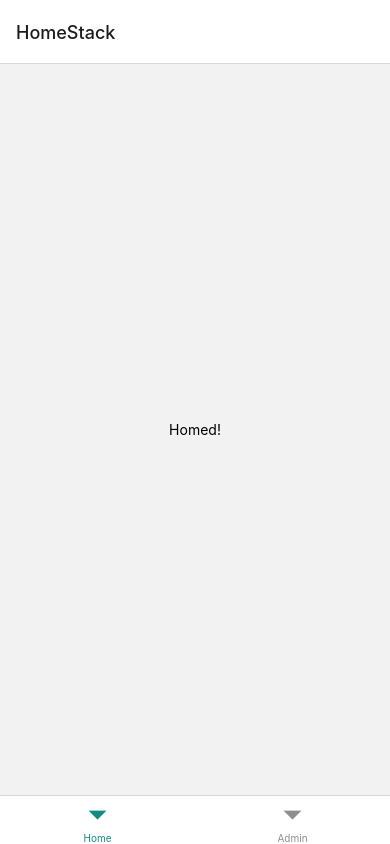
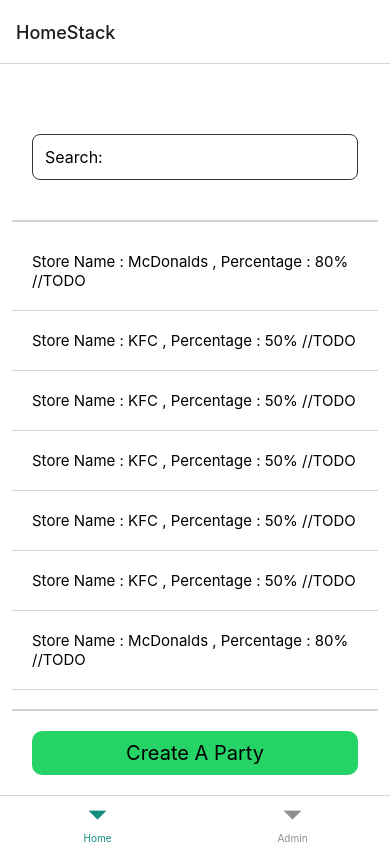
Before and after one commit to jinyangp/codeexp_2022, a React Native app: screen /HomeStack in a window 390 px wide. Built offline with nearby package versions, Linux system fonts and the light colour scheme.

Commit message:
home and admin screen

```diff
--- a/components/screens/HomeScreen.js
+++ b/components/screens/HomeScreen.js
@@ -1,11 +1,128 @@
-import { Text, View } from "react-native";
+import React, { useEffect, useState } from 'react';
+import { Text, View, StyleSheet, TextInput, TouchableOpacity, FlatList } from "react-native";
+import { palette, theme } from '../../utils';
 
-function HomeScreen() {
+const testData = [
+  {
+    storeName: "McDonalds", percentCompleted: "80%",
+  },
+  {
+    storeName: "KFC", percentCompleted: "50%",
+  },
+  {
+    storeName: "KFC", percentCompleted: "50%",
+  },
+  {
+    storeName: "KFC", percentCompleted: "50%",
+  },
+  {
+    storeName: "KFC", percentCompleted: "50%",
+  },
+  {
+    storeName: "KFC", percentCompleted: "50%",
+  },
+  {
+    storeName: "McDonalds", percentCompleted: "80%",
+  },
+  {
+    storeName: "McDonalds", percentCompleted: "80%",
+  },
+  {
+    storeName: "McDonalds", percentCompleted: "80%",
+  },
+  {
+    storeName: "McDonalds", percentCompleted: "80%",
+  },
+  {
+    storeName: "McDonalds", percentCompleted: "80%",
+  }
+];
+
+function HomeScreen({ navigation }) {
+  const [searchValue, setSearchValue] = useState("");
+  const [filteredData, setFilteredData] = useState([]);
+
+  useEffect(() => {
+    setFilteredData(testData.filter((item) => item.storeName.toLowerCase().includes(searchValue.toLowerCase())));
+  }, [searchValue]);
+
+  const renderItem = ({ item }) => {
+    return (
+      <Text style={styles.listItem}>Store Name : {item.storeName} , Percentage : {item.percentCompleted} //TODO</Text>
+    );
+  };
+
   return (
-    <View style={{ flex: 1, justifyContent: "center", alignItems: "center" }}>
-      <Text>Homed!</Text>
+    <View style={styles.container}>
+      <View style={styles.headerContainer} >
+        <TextInput
+          style={styles.input}
+          placeholder='Search:'
+          autoCapitalize='none'
+          keyboardType='default'
+          textContentType='none'
+          autoFocus={true}
+          value={searchValue}
+          onChangeText={text => setSearchValue(text)}
+        />
+      </View>
+
+      <FlatList data={filteredData} renderItem={renderItem} />
+
+      <View style={styles.footerContainer}>
+        <TouchableOpacity onPress={() => {navigation.navigate("CreateGroup")}} style={styles.button}>
+          <Text style={styles.buttonText}>Create A Party</Text>
+        </TouchableOpacity>
+      </View>
     </View>
   );
 }
 
 export default HomeScreen;
+
+const styles = StyleSheet.create({
+  container: {
+    flex: 1,
+    backgroundColor: '#fff',
+    paddingTop: 50,
+    paddingHorizontal: 12,
+  },
+  headerContainer: {
+    padding: 20,
+    alignItems: 'flex-start',
+    marginBottom: 10,
+    borderBottomColor: "lightgrey",
+    borderBottomWidth: 2,
+  },
+  input: {
+    backgroundColor: '#fff',
+    marginBottom: 20,
+    fontSize: 16,
+    borderWidth: 1,
+    borderColor: '#333',
+    borderRadius: 8,
+    padding: 12,
+    width: "100%",
+  },
+  footerContainer: {
+    padding: 20,
+    borderTopColor: "lightgrey",
+    borderTopWidth: 2,
+  },
+  button: {
+    backgroundColor: theme.colors.secondary,
+    padding: 10,
+    borderRadius: 10,
+  },
+  buttonText: {
+      color: "black",
+      alignSelf: 'center',
+      fontSize: 20,
+  },
+  listItem: {
+    padding: 20,
+    borderBottomColor: "lightgrey",
+    borderBottomWidth: 1,
+    fontSize: 15,
+  }
+});
--- /dev/null
+++ b/components/screens/ProfileScreen.js
@@ -0,0 +1,52 @@
+
+import { Text, View, TouchableOpacity, StyleSheet} from 'react-native';
+import { palette, theme } from '../../utils'
+
+export default function ProfileScreen({ navigation }) {
+    return (
+      <View style={styles.container}>
+        <View style={styles.headerContainer}>
+            <Text style={[styles.text, styles.headerText]}>Insert Name</Text>
+        </View>
+
+        <View>
+            <TouchableOpacity style={styles.button} onPress={() => navigation.navigate("Settings")}>
+                <Text style={styles.text}>Settings</Text>
+            </TouchableOpacity>
+
+            <TouchableOpacity style={styles.button} onPress={() => navigation.navigate("History")}>
+                <Text style={styles.text}>History</Text>
+            </TouchableOpacity>
+        </View>
+      </View>
+    );
+  }
+
+const styles = StyleSheet.create({
+    container: {
+        flex: 1,
+        backgroundColor: '#fff',
+        paddingTop: 50,
+        paddingHorizontal: 12
+    },
+    headerContainer: {
+        padding: 20,
+        alignItems: 'center',
+        flexDirection: 'row',
+        marginBottom: 10,
+    },
+    button: {
+        padding: 10,
+        paddingTop: 20,
+        paddingBottom: 20,
+        borderBottomColor: "lightgrey",
+        borderBottomWidth: 2,
+    },
+    text: {
+        color: theme.colors.text,
+        fontSize: 20,
+    },
+    headerText: {
+        fontSize: 40,
+    },
+});
--- a/navigation/AppNavigator.js
+++ b/navigation/AppNavigator.js
@@ -8,6 +8,7 @@
 import HomeScreen from "../components/screens/HomeScreen";
 
 // admin related
+import ProfileScreen from "../components/screens/ProfileScreen";
 import SettingsScreen from "../components/screens/SettingsScreen";
 import HistoryScreen from "../components/screens/HistoryScreen";
 
@@ -43,6 +44,7 @@
 const AdminNavigator = () => {
   return (
     <AdminStackNavigator.Navigator>
+      <AdminStackNavigator.Screen name="Profile" component={ProfileScreen} />
       <AdminStackNavigator.Screen name="Settings" component={SettingsScreen} />
       <AdminStackNavigator.Screen name="History" component={HistoryScreen} />
     </AdminStackNavigator.Navigator>
--- a/navigation/MainNavigator.js
+++ b/navigation/MainNavigator.js
@@ -1,6 +1,6 @@
 import React, { useState } from "react";
 import { NavigationContainer } from "@react-navigation/native";
-import { HomeNavigator, AuthStackNavigator } from "./AppNavigator";
+import { HomeNavigator, AuthNavigator } from "./AppNavigator";
 
 const MainNavigator = (props) => {
   // for now, a dummy useState to control screens user see
@@ -9,7 +9,7 @@
 
   return (
     <NavigationContainer>
-      {isLoggedIn ? <HomeNavigator /> : <AuthStackNavigator />}
+      {isLoggedIn ? <HomeNavigator /> : <AuthNavigator />}
     </NavigationContainer>
   );
 };
```
Also changed, not shown: navigation/HomeDrawer.js (deleted, +0 -19 lines).
